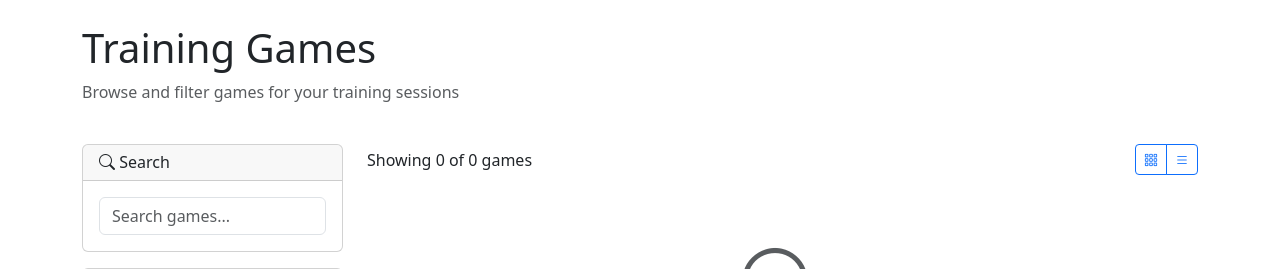
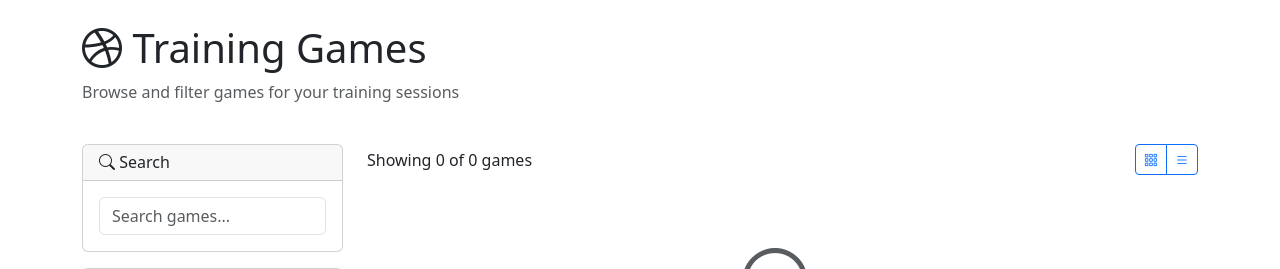
Before and after one commit to monsdar/MiniGameArchive, a Django app: page / in a window 1280 px wide. Shown: the part 56-325 px from the top of the page. Run offline with Django 5.2, Linux system fonts and the light colour scheme; data that the repository does not hold is empty.

Commit message:
Changed icon for the main view

```diff
--- a/templates/games/game_list.html
+++ b/templates/games/game_list.html
@@ -8,7 +8,7 @@
     <!-- Header -->
     <div class="row mb-4">
         <div class="col">
-            <h1><i class="bi"></i> {% trans "Training Games" %}</h1>
+            <h1><i class="bi bi-dribbble"></i> {% trans "Training Games" %}</h1>
             <p class="text-muted">{% trans "Browse and filter games for your training sessions" %}</p>
         </div>
     </div>
```
